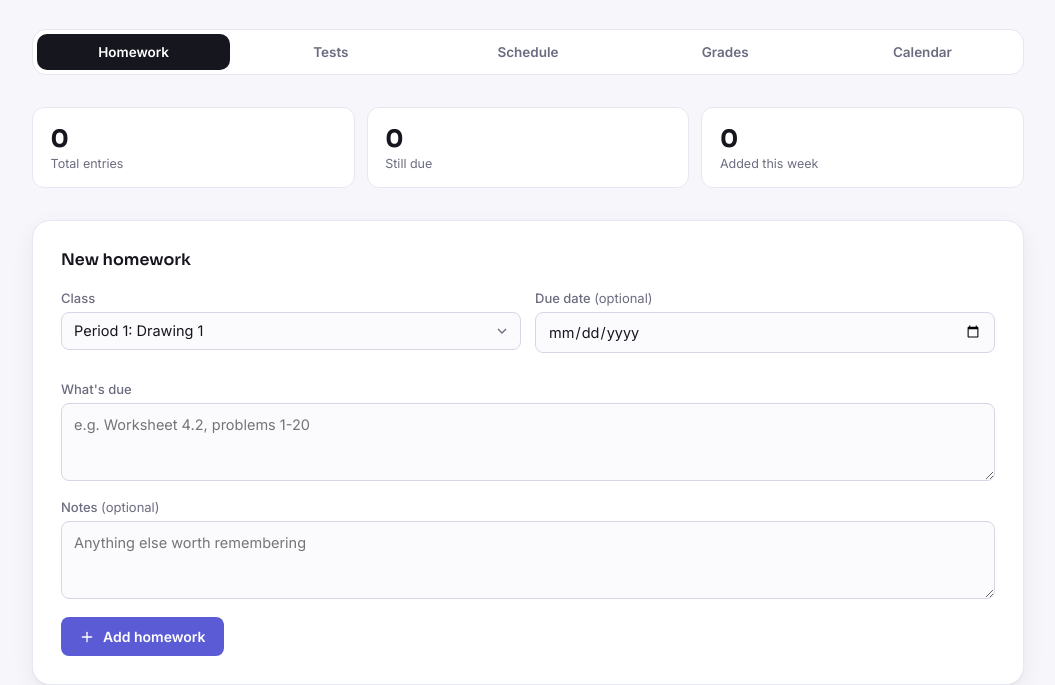
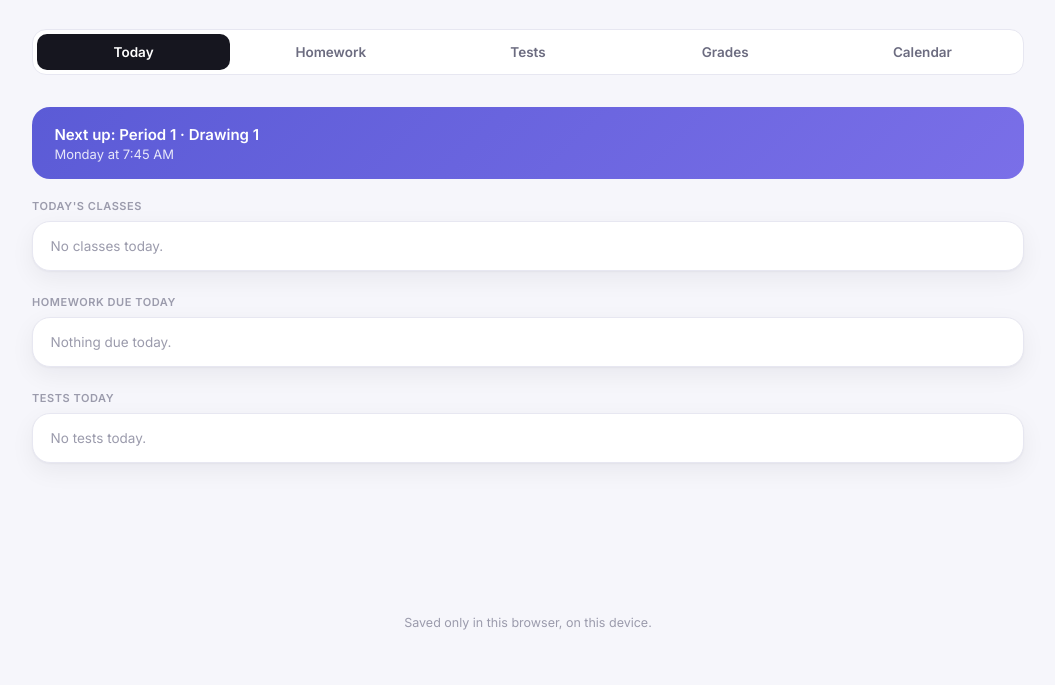
Before and after one commit to JJetasDaKing/HW-Tracker, a plain HTML site: page index.html in a window 1280 px wide. Shown: the part 140-825 px from the top of the page, without its empty margins (112-1167 px from the left). After the commit the page ends 800 px from the top, so only its background shows below. Drawn offline with Linux system fonts and the light colour scheme.

Commit message:
Update index.html

```diff
--- a/index.html
+++ b/index.html
@@ -113,6 +113,16 @@
   .live-status .ls-main .ls-sub{ font-weight:400; opacity:0.85; font-size:13px; display:block; margin-top:2px; }
   .live-status .ls-time{ font-family:'JetBrains Mono', monospace; font-size:22px; font-weight:600; letter-spacing:0.01em; }
 
+  .section-label{ font-size:11px; font-weight:700; text-transform:uppercase; letter-spacing:0.05em; color: var(--text-3); margin:0 0 8px; }
+  .today-list{ background: var(--surface); border:1px solid var(--border); border-radius: var(--radius-lg); margin-bottom:1.5rem; overflow:hidden; box-shadow: var(--shadow-card); }
+  .today-row{ display:flex; align-items:center; gap:10px; padding:11px 1.1rem; border-bottom:1px solid var(--border); }
+  .today-row:last-child{ border-bottom:none; }
+  .today-row.is-now{ background: var(--accent-bg); }
+  .today-row .dot{ width:8px; height:8px; border-radius:50%; flex-shrink:0; }
+  .today-row .trow-main{ flex:1; font-size:13.5px; color: var(--text); }
+  .today-row .trow-sub{ font-size:12px; color: var(--text-3); }
+  .today-empty{ padding:1rem 1.1rem; font-size:13.5px; color: var(--text-3); }
+
   .week-grid{ display:grid; grid-template-columns: repeat(7, 1fr); gap:10px; }
   .day-col{ background: var(--surface); border:1px solid var(--border); border-radius: var(--radius-md); padding:0.75rem; min-height:120px; }
   .day-col.is-today{ border-color: var(--accent); box-shadow: 0 0 0 1px var(--accent); }
@@ -183,15 +193,26 @@
   </header>
 
   <nav class="tabbar">
-    <button class="tab-btn active" data-view="homework">Homework</button>
+    <button class="tab-btn active" data-view="today">Today</button>
+    <button class="tab-btn" data-view="homework">Homework</button>
     <button class="tab-btn" data-view="tests">Tests</button>
-    <button class="tab-btn" data-view="schedule">Schedule</button>
     <button class="tab-btn" data-view="grades">Grades</button>
     <button class="tab-btn" data-view="calendar">Calendar</button>
   </nav>
 
+  <!-- TODAY -->
+  <section id="view-today" class="view active">
+    <div class="live-status" id="live-status">Checking the time…</div>
+    <p class="section-label">Today's classes</p>
+    <div class="today-list" id="today-classes"></div>
+    <p class="section-label">Homework due today</p>
+    <div class="today-list" id="today-homework"></div>
+    <p class="section-label">Tests today</p>
+    <div class="today-list" id="today-tests"></div>
+  </section>
+
   <!-- HOMEWORK -->
-  <section id="view-homework" class="view active">
+  <section id="view-homework" class="view">
     <div class="stats">
       <div class="stat"><div class="stat-num" id="stat-total">0</div><div class="stat-label">Total entries</div></div>
       <div class="stat"><div class="stat-num" id="stat-due">0</div><div class="stat-label">Still due</div></div>
@@ -239,15 +260,6 @@
     </div>
     <div class="tabs-row" id="test-subject-tabs"></div>
     <div id="test-entries"></div>
-  </section>
-
-  <!-- SCHEDULE -->
-  <section id="view-schedule" class="view">
-    <div class="panel" style="padding:1.25rem 1.5rem;">
-      <h2 style="margin:0;">Your schedule</h2>
-      <p style="font-size:13px; color:var(--text-2); margin:6px 0 0;">Mon &amp; Fri run regular schedule, Tue &amp; Thu run homeroom schedule, Wed is late start.</p>
-    </div>
-    <div class="live-status" id="live-status">Checking the time…</div>
   </section>
 
   <!-- GRADES -->
@@ -310,7 +322,6 @@
     Thu: [{p:1,start:'07:45',end:'08:30'},{p:2,start:'08:35',end:'09:20'},{p:3,start:'10:15',end:'11:00'},{p:5,start:'11:55',end:'12:40'},{p:6,start:'12:45',end:'13:30'},{p:7,start:'13:35',end:'14:20'},{p:8,start:'14:25',end:'15:10'}],
     Fri: [{p:1,start:'07:45',end:'08:35'},{p:2,start:'08:41',end:'09:34'},{p:3,start:'09:40',end:'10:30'},{p:5,start:'11:32',end:'12:22'},{p:6,start:'12:28',end:'13:18'},{p:7,start:'13:24',end:'14:14'},{p:8,start:'14:20',end:'15:10'}]
   };
-  // Full-day period map including lunch (period 4) — used only for the live schedule clock, never shown in Schedule/Grades UI.
   const ALL_PERIODS = {
     Mon: [...DEFAULT_PERIODS.Mon.slice(0,3), {p:4,start:'10:36',end:'11:26'}, ...DEFAULT_PERIODS.Mon.slice(3)],
     Tue: [...DEFAULT_PERIODS.Tue.slice(0,2), {p:4,start:'11:05',end:'11:50'}, ...DEFAULT_PERIODS.Tue.slice(2)],
@@ -361,7 +372,6 @@
     sel.innerHTML = FIXED_CLASSES.map(c => `<option value="${escapeHtml(c.name)}">Period ${c.period}: ${escapeHtml(c.name)}</option>`).join('');
   }
 
-  // tabs
   document.querySelectorAll('.tab-btn').forEach(btn => {
     btn.addEventListener('click', () => {
       document.querySelectorAll('.tab-btn').forEach(b => b.classList.remove('active'));
@@ -370,13 +380,12 @@
       document.getElementById('view-' + btn.getAttribute('data-view')).classList.add('active');
       const v = btn.getAttribute('data-view');
       if (v === 'calendar') renderCalendar();
-      if (v === 'schedule') renderSchedule();
+      if (v === 'today') renderToday();
       if (v === 'grades') renderGrades();
       if (v === 'tests') renderTests();
     });
   });
 
-  // ================= HOMEWORK =================
   const subjectEl = document.getElementById('f-subject');
   const hwEl = document.getElementById('f-homework');
   const dueEl = document.getElementById('f-due');
@@ -444,7 +453,6 @@
   hwEl.addEventListener('input', () => { errEl.style.display = 'none'; });
   searchEl.addEventListener('input', renderHomework);
 
-  // ================= TESTS =================
   const tSubjectEl = document.getElementById('t-subject');
   const tTitleEl = document.getElementById('t-title');
   const tDueEl = document.getElementById('t-due');
@@ -503,7 +511,6 @@
   tTitleEl.addEventListener('input', () => { tErrEl.style.display = 'none'; });
   tSearchEl.addEventListener('input', renderTests);
 
-  // ================= SCHEDULE (live banner only) =================
   const liveStatusEl = document.getElementById('live-status');
 
   function periodLabelFor(p){
@@ -558,11 +565,51 @@
   }
   setInterval(updateLiveStatus, 1000);
 
-  function renderSchedule(){
+  function renderToday(){
     updateLiveStatus();
+    const todayName = DAYS[(new Date().getDay() + 6) % 7];
+    const todayStr = new Date().toISOString().slice(0,10);
+    const status = getLiveStatus(new Date());
+    const nowPeriod = status.type === 'in-period' ? status.period : null;
+
+    const classesToday = schedule.filter(c => c.day === todayName).sort((a,b) => a.period - b.period);
+    const classesEl = document.getElementById('today-classes');
+    if (classesToday.length === 0){
+      classesEl.innerHTML = `<div class="today-empty">No classes today.</div>`;
+    } else {
+      classesEl.innerHTML = classesToday.map(c => { const color = colorForSubject(c.subject); const isNow = c.period === nowPeriod; return `
+        <div class="today-row ${isNow ? 'is-now' : ''}">
+          <span class="dot" style="background:${color}"></span>
+          <span class="trow-main">Period ${c.period} · ${escapeHtml(c.subject)}</span>
+          <span class="trow-sub">${isNow ? 'now' : fmtTime(c.start)}</span>
+        </div>`; }).join('');
+    }
+
+    const hwToday = entries.filter(e => e.dueDate === todayStr);
+    const hwTodayEl = document.getElementById('today-homework');
+    if (hwToday.length === 0){
+      hwTodayEl.innerHTML = `<div class="today-empty">Nothing due today.</div>`;
+    } else {
+      hwTodayEl.innerHTML = hwToday.map(e => { const color = colorForSubject(e.subject); return `
+        <div class="today-row">
+          <span class="dot" style="background:${color}"></span>
+          <div><p class="trow-main" style="margin:0;">${escapeHtml(e.subject)}</p><p class="trow-sub" style="margin:2px 0 0;">${escapeHtml(e.homework)}</p></div>
+        </div>`; }).join('');
+    }
+
+    const testsToday = tests.filter(t => t.dueDate === todayStr);
+    const testsTodayEl = document.getElementById('today-tests');
+    if (testsToday.length === 0){
+      testsTodayEl.innerHTML = `<div class="today-empty">No tests today.</div>`;
+    } else {
+      testsTodayEl.innerHTML = testsToday.map(t => { const color = colorForSubject(t.subject); return `
+        <div class="today-row">
+          <span class="dot" style="background:${color}"></span>
+          <div><p class="trow-main" style="margin:0;">${escapeHtml(t.subject)}</p><p class="trow-sub" style="margin:2px 0 0;">${escapeHtml(t.title)}</p></div>
+        </div>`; }).join('');
+    }
   }
 
-  // ================= GRADES (simple, no assignments) =================
   const gradeCardsEl = document.getElementById('grade-cards');
   function renderGrades(){
     gradeCardsEl.innerHTML = FIXED_CLASSES.map(c => { const color = colorForSubject(c.name); const val = gradeValues[c.name] || ''; return `
@@ -575,7 +622,6 @@
     });
   }
 
-  // ================= CALENDAR =================
   const calTitle = document.getElementById('cal-title');
   const calDowRow = document.getElementById('cal-dow-row');
   const calGridEl = document.getElementById('cal-grid');
@@ -639,13 +685,12 @@
   document.getElementById('cal-next').addEventListener('click', () => { calMonth++; if (calMonth > 11){ calMonth = 0; calYear++; } renderCalendar(); });
   document.getElementById('cal-today').addEventListener('click', () => { const n = new Date(); calYear = n.getFullYear(); calMonth = n.getMonth(); renderCalendar(); });
 
-  // ---------- init ----------
   loadAll();
   seedDefaults();
   dueEl.value = '';
   renderHomework();
   renderTests();
-  renderSchedule();
+  renderToday();
   renderGrades();
   renderCalendar();
   updateLiveStatus();
```
